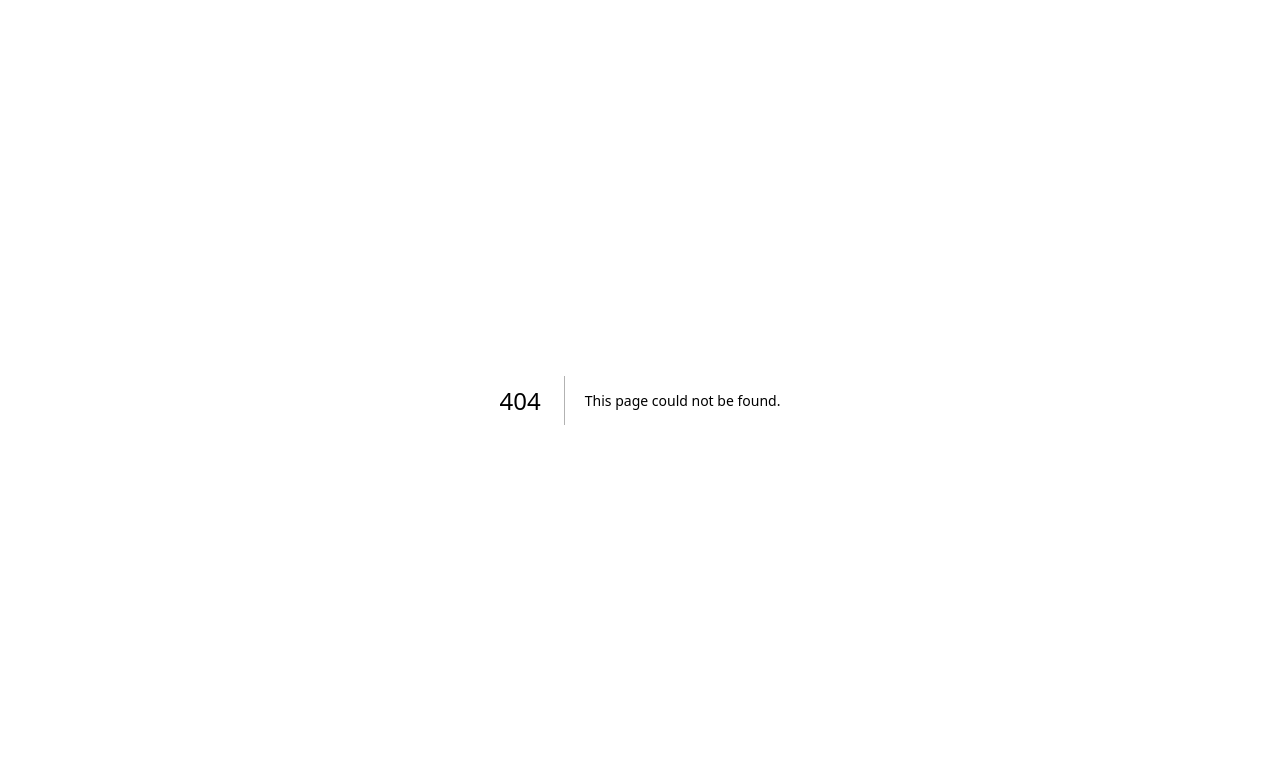
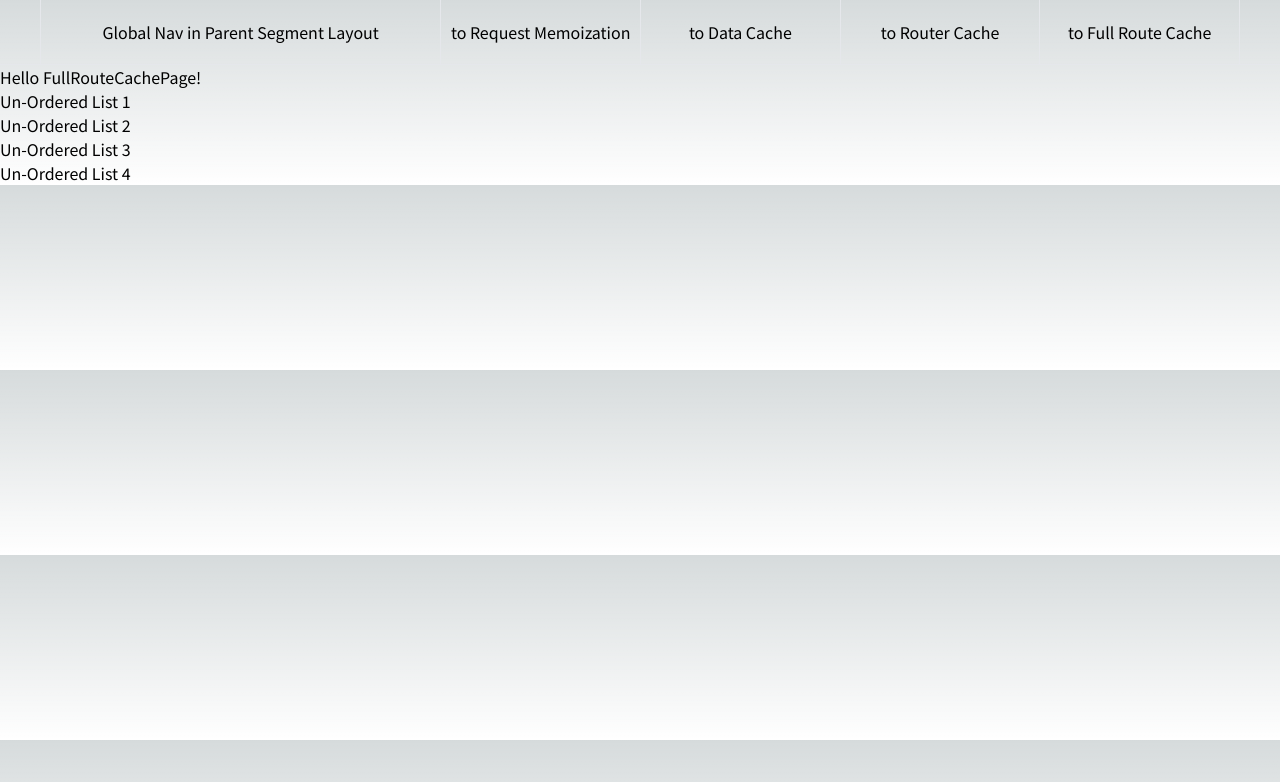
Before and after one commit to yyb02006/NextJS14-Example, a Next.js app: page /caching/full-route-cache in a window 1280 px wide. Before the commit this address had no page. Shown: the top 782 px of the page. Built offline with nearby package versions, Linux system fonts and the light colour scheme.

Commit message:
Feat : full-route-cache 라우트 추가

```diff
--- /dev/null
+++ b/src/app/caching/full-route-cache/page.tsx
@@ -0,0 +1,14 @@
+export default function FullRouteCachePage() {
+  console.log('Full-Route-Cached Page')
+  return (
+    <section>
+      Hello FullRouteCachePage!
+      <ul>
+        <li>Un-Ordered List 1</li>
+        <li>Un-Ordered List 2</li>
+        <li>Un-Ordered List 3</li>
+        <li>Un-Ordered List 4</li>
+      </ul>
+    </section>
+  )
+}
```
